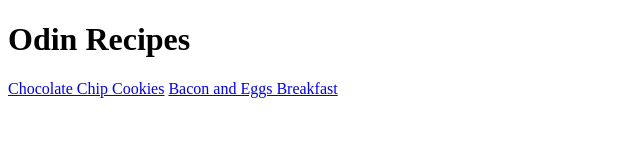
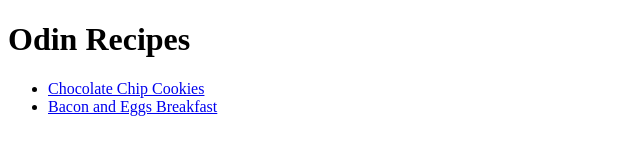
Before and after one commit to luckie10/odin-recipes, a plain HTML site: page index.html in a window 1280 px wide. Shown: the whole page, without its empty margins (0-640 px from the left). Drawn offline with Linux system fonts and the light colour scheme.

Commit message:
Improve navigation between recipes and home page

```diff
--- a/index.html
+++ b/index.html
@@ -7,7 +7,9 @@
 <body>
 	<h1>Odin Recipes</h1>
 
-	<a href="recipes/cchipcookies.html">Chocolate Chip Cookies</a>
-	<a href="recipes/baconeggs.html">Bacon and Eggs Breakfast</a>
+	<ul>
+		<li><a href="recipes/cchipcookies.html">Chocolate Chip Cookies</a></li>
+		<li><a href="recipes/baconeggs.html">Bacon and Eggs Breakfast</a></li>
+	</ul>
 </body>
 </html>
```
Also changed, not shown: recipes/baconeggs.html (+1 -0 lines), recipes/cchipcookies.html (+1 -0 lines).
